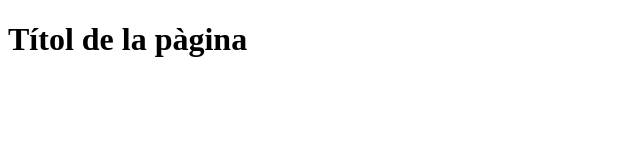
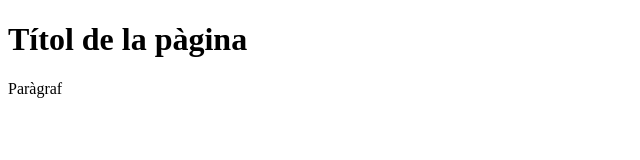
Before and after one commit to aalcazarp/CursGit2, a plain HTML site: page index.html in a window 1280 px wide. Shown: the full height of the page, 0-640 px from the left. Drawn offline with Linux system fonts and the light colour scheme.

Commit message:
Update index.html

```diff
--- a/index.html
+++ b/index.html
@@ -7,5 +7,6 @@
 </head>
 <body>
     <h1>Títol de la pàgina</h1>
+    <p>Paràgraf</p>
 </body>
 </html>
```
